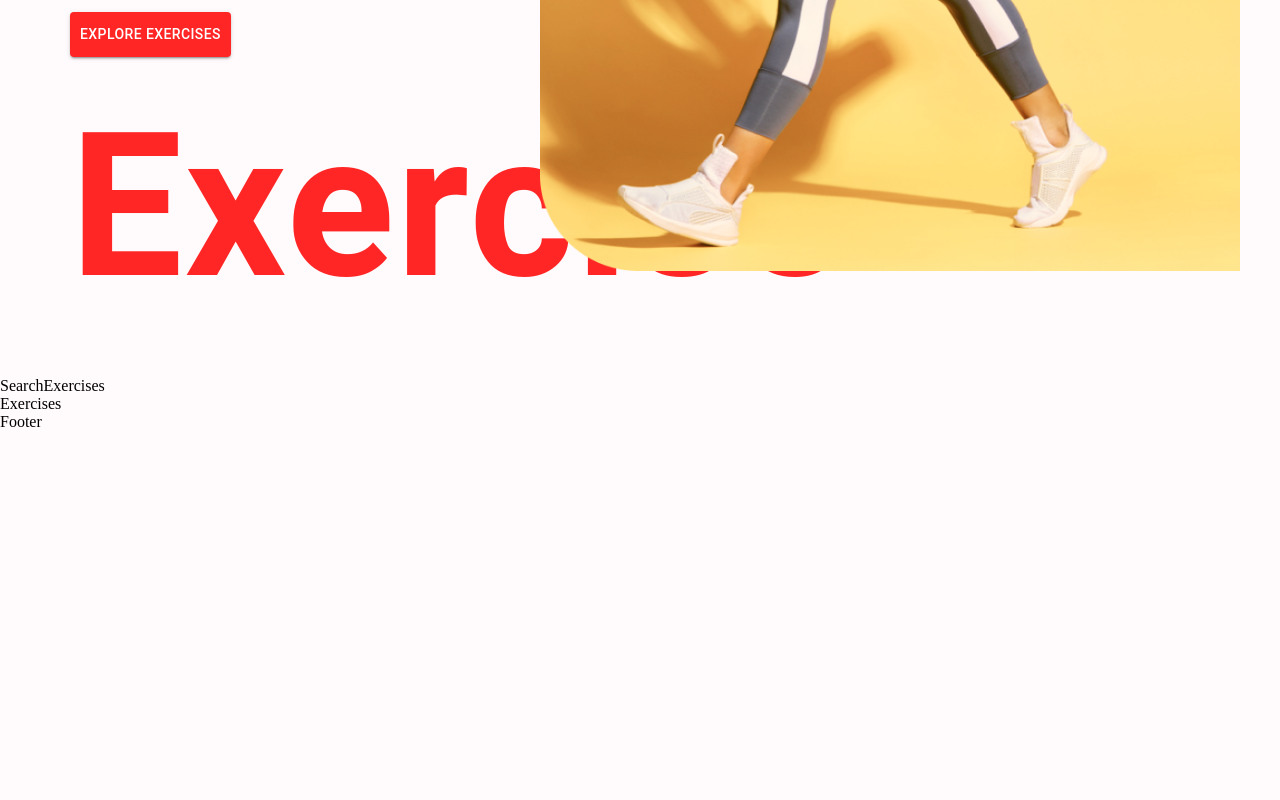
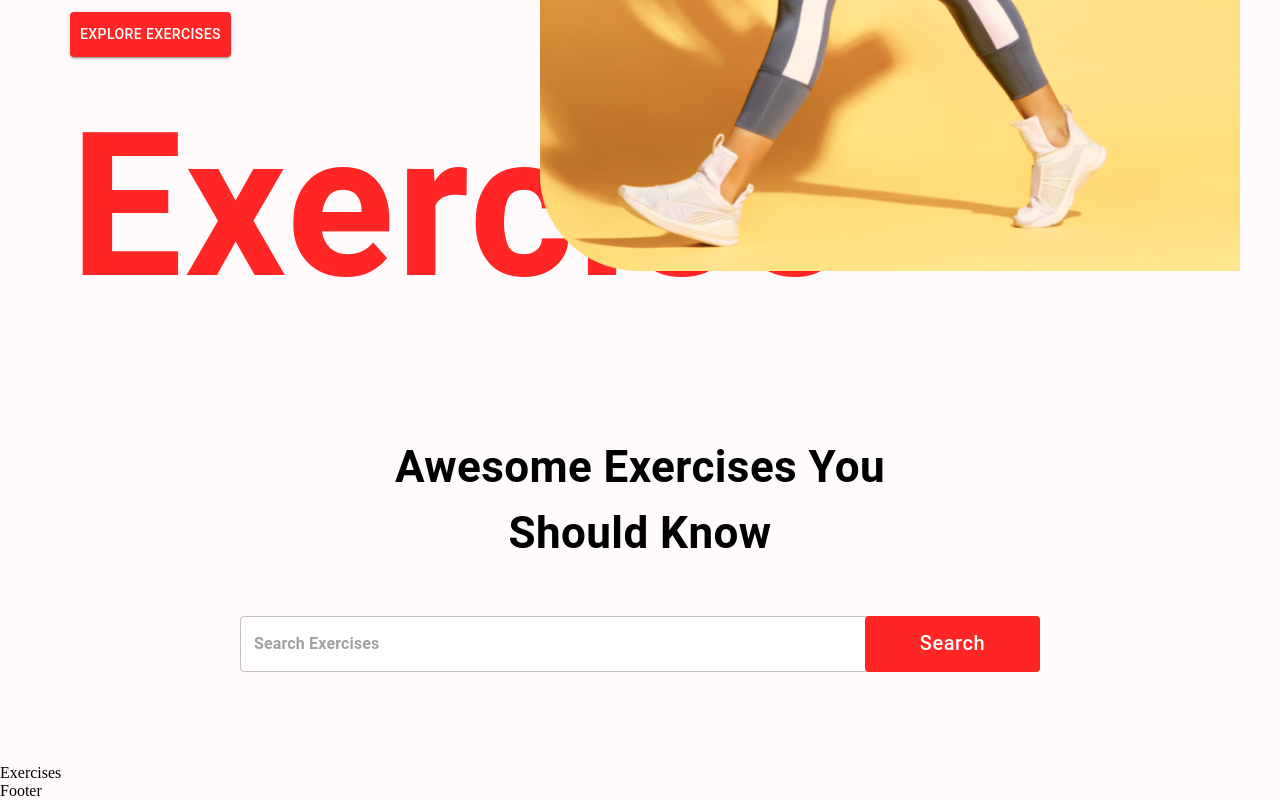
Before and after one commit to tahmid200/project-fittness, a React (Create React App) app: page / in a window 1280 px wide. Shown: the part 595-1395 px from the top of the page. Before the commit the page ends 1026 px from the top, so only its background shows below. Built offline with nearby package versions, Linux system fonts and the light colour scheme.

Commit message:
search exercises bar done

```diff
--- a/src/components/SearchExercises.js
+++ b/src/components/SearchExercises.js
@@ -1,9 +1,67 @@
-import React from 'react'
+import React, {useEffect, useState} from 'react';
+import {Box, Button, Stack, TextField, Typography} from '@mui/material';
 
 const SearchExercises = () => {
+
+  const [search, setSearch] = useState('');
+  const handleSearch = async ()=>{
+    if(search) {
+      //const exercisesData = await fetchData();
+    }
+  }
+
+
   return (
-    <div>SearchExercises</div>
-  )
+    <Stack alignItems='center' mt='37px' justifyContent='center' p='20px'>
+
+      <Typography fontWeight={700} sx={{
+        fontSize: {
+          lg:'44px',
+          xs:'30px'
+        }
+        }}
+        mb='50px' textAlign='center'>
+        Awesome Exercises You <br/> Should Know
+      </Typography>
+
+      <Box position='relative' mb='72px'>
+        <TextField
+          sx={{
+            input:{
+              fontWeight:'700',
+              border:'none',
+              borderRadius:'4px'
+            },
+            width: {lg:'800px', xs:'350px'},
+            backgroundColor:'#fff',
+            borderRadius: '40px'
+          }}
+          height='76px'
+          value={search}
+          onChange={(e)=> setSearch(e.target.value.toLowerCase())}
+          placeholder='Search Exercises'
+          type='text'
+        />
+        <Button className='search-btn'
+          sx={{
+            bgcolor:'#FF2625',
+            color: '#fff',
+            textTransform: 'none',
+            width: {lg:'175px', xs:'80px'},
+            fontSize: {lg:'20px', xs:'14px'},
+            height:'56px',
+            position:'absolute',
+            right:'0'
+          }}
+          onClick={handleSearch}
+          >
+          Search
+        </Button>
+      </Box>
+
+
+    </Stack>
+  );
 }
 
 export default SearchExercises
```
